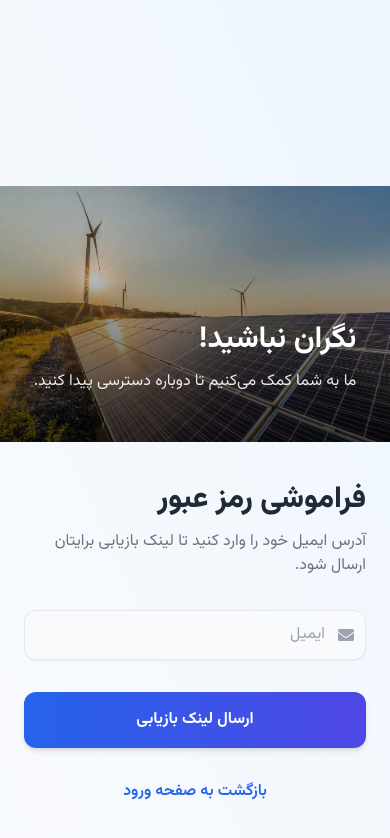
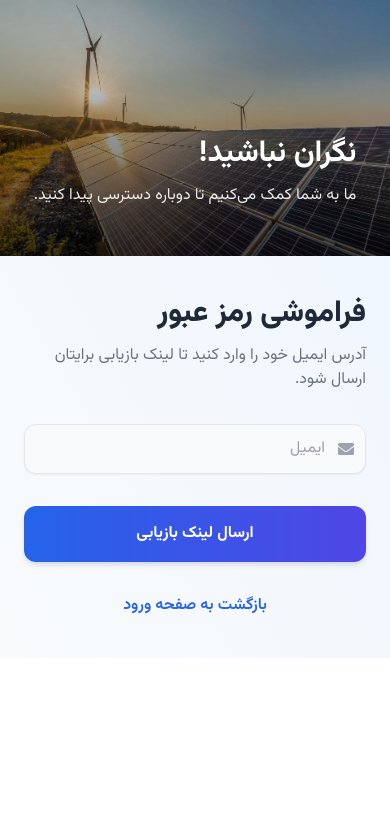
Before and after one commit to farshadnabizadeh/panel-mahyaran-energy, a React (Create React App) app: page /forgot-password in a window 390 px wide. Shown: the top 838 px of the page. Built offline with nearby package versions, Linux system fonts and the light colour scheme.

Commit message:
responsive-issues

```diff
--- a/src/components/forgotPassword/ForgotPasswordPage.jsx
+++ b/src/components/forgotPassword/ForgotPasswordPage.jsx
@@ -16,7 +16,7 @@ const ForgotPasswordPage = () => {
     return (
         <div
             dir="rtl"
-            className="min-h-screen flex flex-col-reverse md:flex-row bg-gradient-to-tr from-slate-50 to-blue-50"
+            className="flex flex-col-reverse md:flex-row bg-gradient-to-tr from-slate-50 to-blue-50"
         >
             {/* Right: Form section */}
             <div className="w-full md:w-1/2 flex flex-col justify-center px-6 sm:px-12 md:px-16 py-10 md:py-16">
--- a/src/components/login/loginComponent.jsx
+++ b/src/components/login/loginComponent.jsx
@@ -103,7 +103,7 @@ const LoginPage = () => {
     return (
         <div
             dir="rtl"
-            className="min-h-screen flex flex-col-reverse md:flex-row bg-gradient-to-tr from-slate-50 to-blue-50"
+            className="flex flex-col-reverse md:flex-row bg-gradient-to-tr from-slate-50 to-blue-50"
         >
             <div className="w-full md:w-1/2 flex flex-col justify-center px-6 sm:px-12 md:px-16 py-10 md:py-16">
                 <h2 className="text-3xl sm:text-4xl font-extrabold text-gray-800 mb-3">
--- a/src/components/register/registerComponent.jsx
+++ b/src/components/register/registerComponent.jsx
@@ -202,10 +202,10 @@ const SignUpPage = () => {
     };
 
     return (
-        <div dir="rtl" className="h-screen overflow-hidden flex flex-col-reverse md:flex-row bg-gradient-to-tr from-slate-50 to-blue-50">
+        <div dir="rtl" className="h-auto md:h-screen overflow-hidden flex flex-col-reverse md:flex-row bg-gradient-to-tr from-slate-50 to-blue-50">
             {/* --- Right side form --- */}
             <div className="w-full overflow-y-scroll md:w-1/2 flex flex-col justify-center px-6 sm:px-12 md:px-16 py-10 md:py-16">
-                <h2 className="text-3xl sm:text-4xl mt-[200px] font-extrabold text-gray-800 mb-3">
+                <h2 className="text-3xl sm:text-4xl mt-4 md:mt-[200px] font-extrabold text-gray-800 mb-3">
                     {t.title}
                 </h2>
                 <p className="text-gray-500 mb-8 text-base sm:text-lg">{t.subtitle}</p>
```
